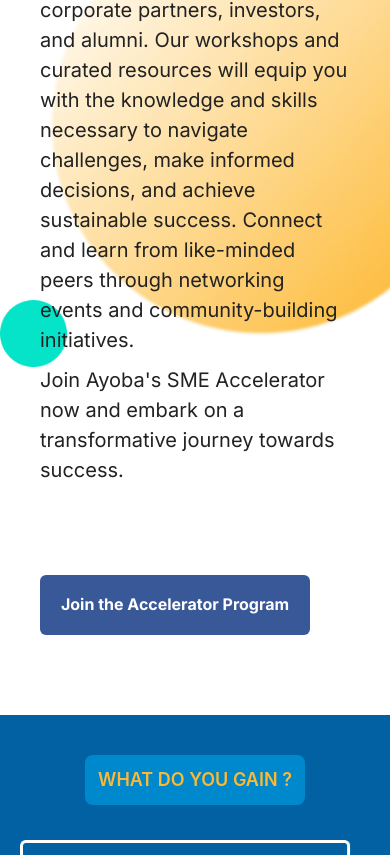
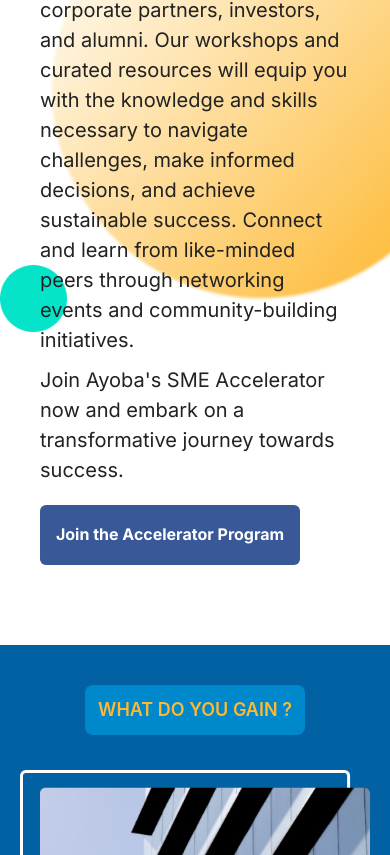
Before and after one commit to thomasAmara/Ayoba-App, a React (Create React App) app: page / in a window 390 px wide. Shown: the part 1394-2249 px from the top of the page. Built offline with nearby package versions, Linux system fonts and the light colour scheme.

Commit message:
responsive design

```diff
--- a/src/components/Accelerator.jsx
+++ b/src/components/Accelerator.jsx
@@ -1,8 +1,10 @@
 import { Text, Box, Button } from '@chakra-ui/react';
 import React from 'react';
 import '../../src/acc.css';
+import { useMediaQuery } from '@chakra-ui/react';
 
 function Accelerator() {
+  const [isLessThan525] = useMediaQuery('(max-width: 525px)');
   return (
     <div
       className='accleratorContainer'
@@ -19,6 +21,8 @@
           width='100%'
           fontFamily='Inter'
           maxWidth='600px'
+          display='flex'
+          flexDirection='column'
           //   pb='40px'
           p={['20px 40px', '20px 35px']}
         >
@@ -59,9 +63,12 @@
             journey towards success.
           </Text>
           <Button
-            mt='90px'
-            width={['270px', '350px', '400px']}
+            mt={isLessThan525 ? '20px' : '90px'}
+            width={['260px', '350px', '400px']}
             height='60px'
+            // margin='0 auto'
+            // margin={isLessThan525 ? '0 auto' : '40px 0px'}
+            // color={isLessThan525 ? 'green' : 'yellow.200'}
             colorScheme='facebook'
           >
             Join the Accelerator Program
```
